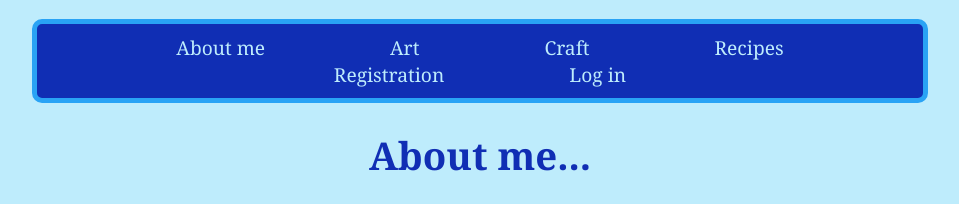
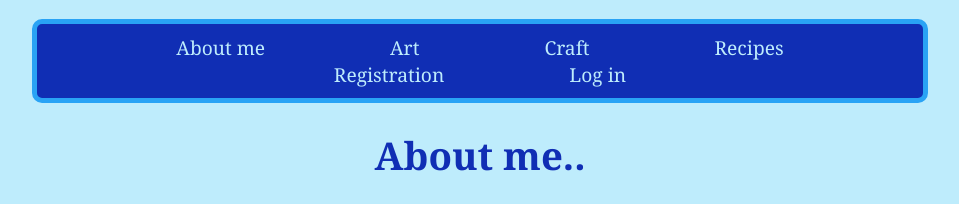
Before and after one commit to PrakruthiRao-09/Me, a plain HTML site: page index.html in a window 1280 px wide. Shown: the top 204 px of the page, without its empty margins (160-1119 px from the left). Drawn offline with Linux system fonts and the light colour scheme.

Commit message:
Update index.html

```diff
--- a/index.html
+++ b/index.html
@@ -48,7 +48,7 @@
 </ul>
 </nav>
 </header>
-    <h1> About me...</h1>
+    <h1> About me..</h1>
     <div>
     <p> Hey, there! I'm the creator of this website, Prakruthi Rao. I'm 11, and my hobbies are drawing, crocheting, and baking! I live with my adorable little sister and my parents.</p>
     <p> In this website you will find some great drawing tutorials, some craft ones too!
```
